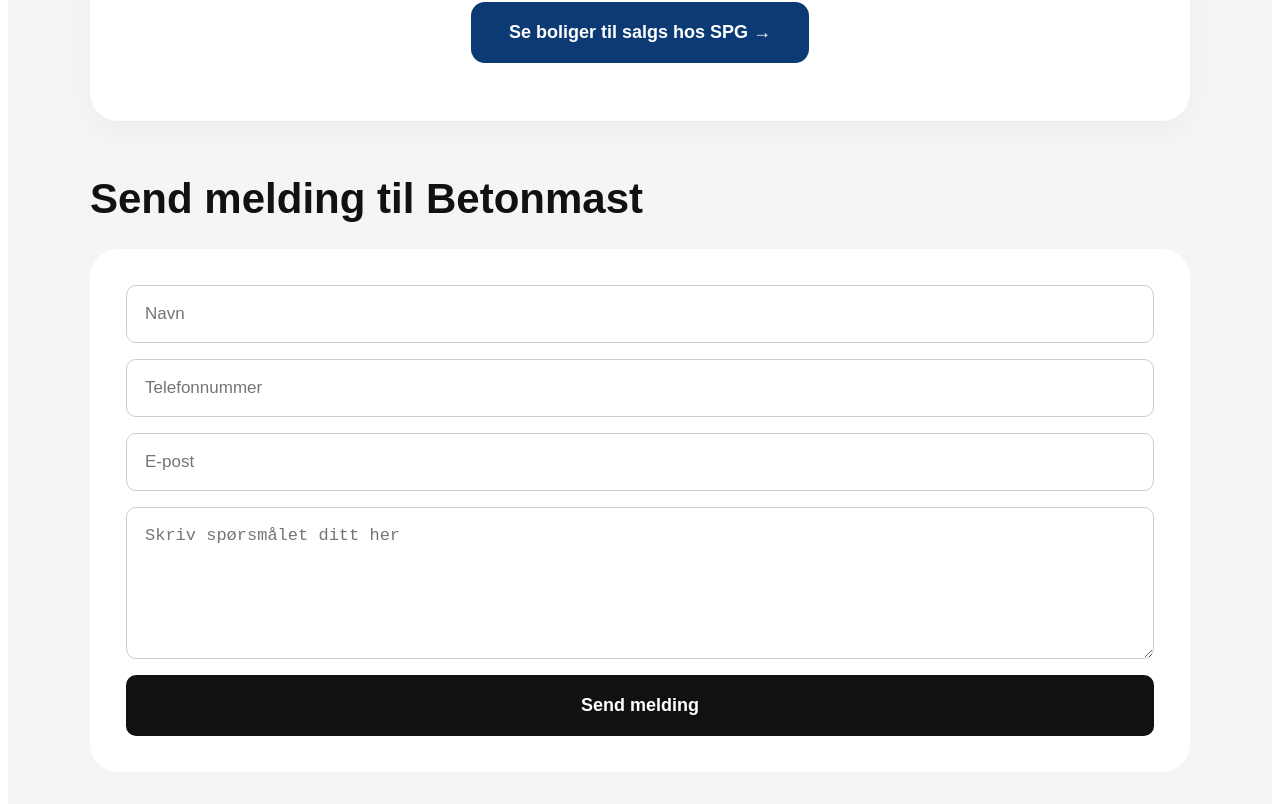
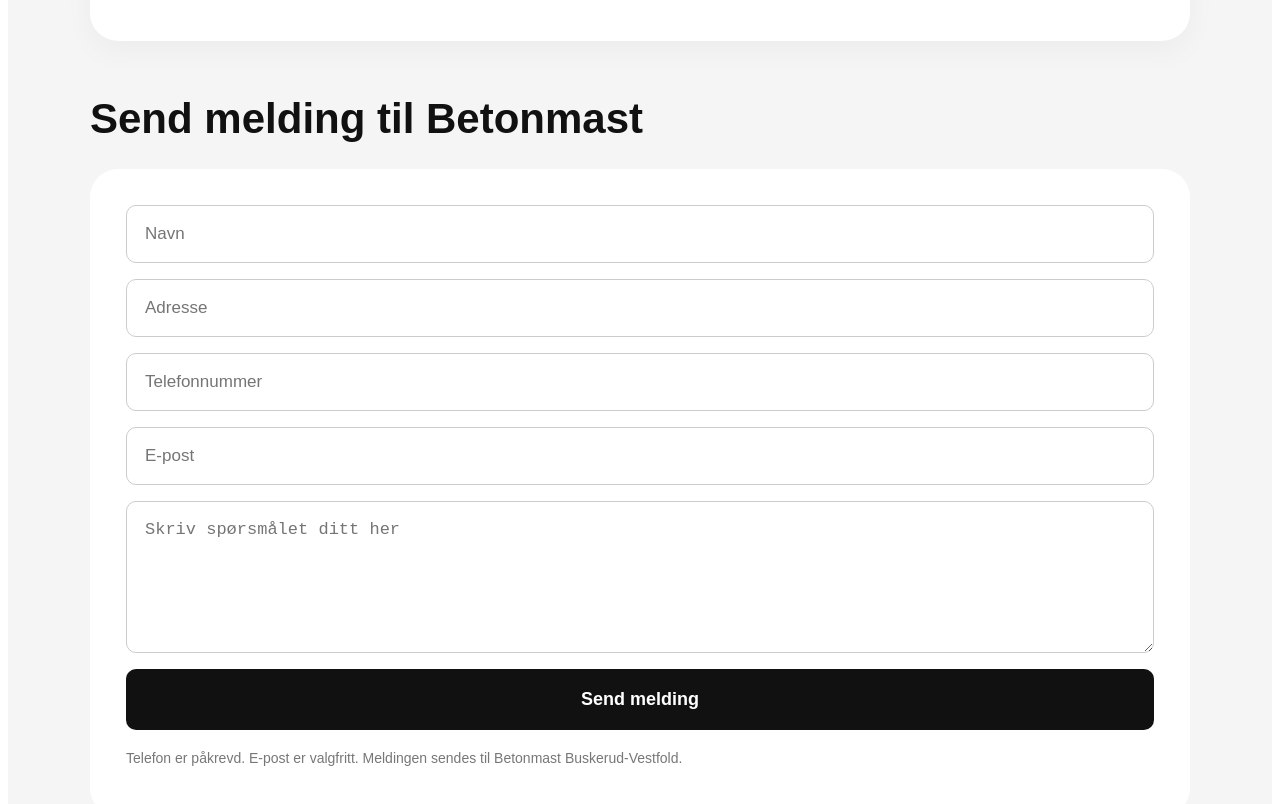
Before and after one commit to christianskrede-maker/omradelab, a Next.js app: page /p/betonmast/buskerud-vestfold/prosjekt/hotvet in a window 1280 px wide. Shown: the part 1866-2670 px from the top of the page. Built offline with nearby package versions, Linux system fonts and the light colour scheme.

Commit message:
Update page.tsx

```diff
--- a/app/p/betonmast/buskerud-vestfold/prosjekt/hotvet/page.tsx
+++ b/app/p/betonmast/buskerud-vestfold/prosjekt/hotvet/page.tsx
@@ -26,9 +26,7 @@
       <section style={contentStyle}>
         <div style={cardStyle}>
           <div style={iconStyle}>⌂</div>
-
           <h2 style={cardTitle}>Om prosjektet</h2>
-
           <p style={cardText}>
             Hotvet er et nytt boligprosjekt i Drammen. Prosjektet vil bestå av
             moderne boliger med høy kvalitet, gode uteområder og et helhetlig
@@ -38,11 +36,7 @@
         </div>
 
         <div style={cardStyle}>
-          <img
-            src="/spg-logo.png"
-            alt="Scandinavian Property Group"
-            style={spgLogo}
-          />
+          <img src="/spg-logo.png" alt="Scandinavian Property Group" style={spgLogo} />
 
           <h2 style={cardTitle}>Interessert i bolig?</h2>
 
@@ -63,20 +57,46 @@
         <h2 style={formHeading}>Send melding til Betonmast</h2>
 
         <div style={formCard}>
-          <form style={formStyle}>
-            <input placeholder="Navn" style={inputStyle} />
-            <input placeholder="Telefonnummer" style={inputStyle} />
-            <input placeholder="E-post" style={inputStyle} />
+          <form
+            style={formStyle}
+            action="mailto:havard.henriksen@betonmast.no"
+            method="POST"
+            encType="text/plain"
+          >
+            <input placeholder="Navn" style={inputStyle} name="Navn" required />
+            <input placeholder="Adresse" style={inputStyle} name="Adresse" />
+
+            <input
+              placeholder="Telefonnummer"
+              style={inputStyle}
+              name="Telefon"
+              type="tel"
+              required
+            />
+
+            <input
+              placeholder="E-post"
+              style={inputStyle}
+              name="E-post"
+              type="email"
+            />
 
             <textarea
               placeholder="Skriv spørsmålet ditt her"
               rows={6}
               style={inputStyle}
+              name="Melding"
+              required
             />
 
             <button type="submit" style={submitButton}>
               Send melding
             </button>
+
+            <p style={helperText}>
+              Telefon er påkrevd. E-post er valgfritt. Meldingen sendes til
+              Betonmast Buskerud-Vestfold.
+            </p>
           </form>
         </div>
       </section>
@@ -98,7 +118,7 @@
 };
 
 const betonmastLogo = {
-  height: "220px",
+  height: "140px",
   objectFit: "contain" as const,
   marginBottom: "22px",
 };
@@ -252,3 +272,9 @@
   fontWeight: 800,
   cursor: "pointer",
 };
+
+const helperText = {
+  color: "#777",
+  fontSize: "14px",
+  marginTop: "4px",
+};
```
